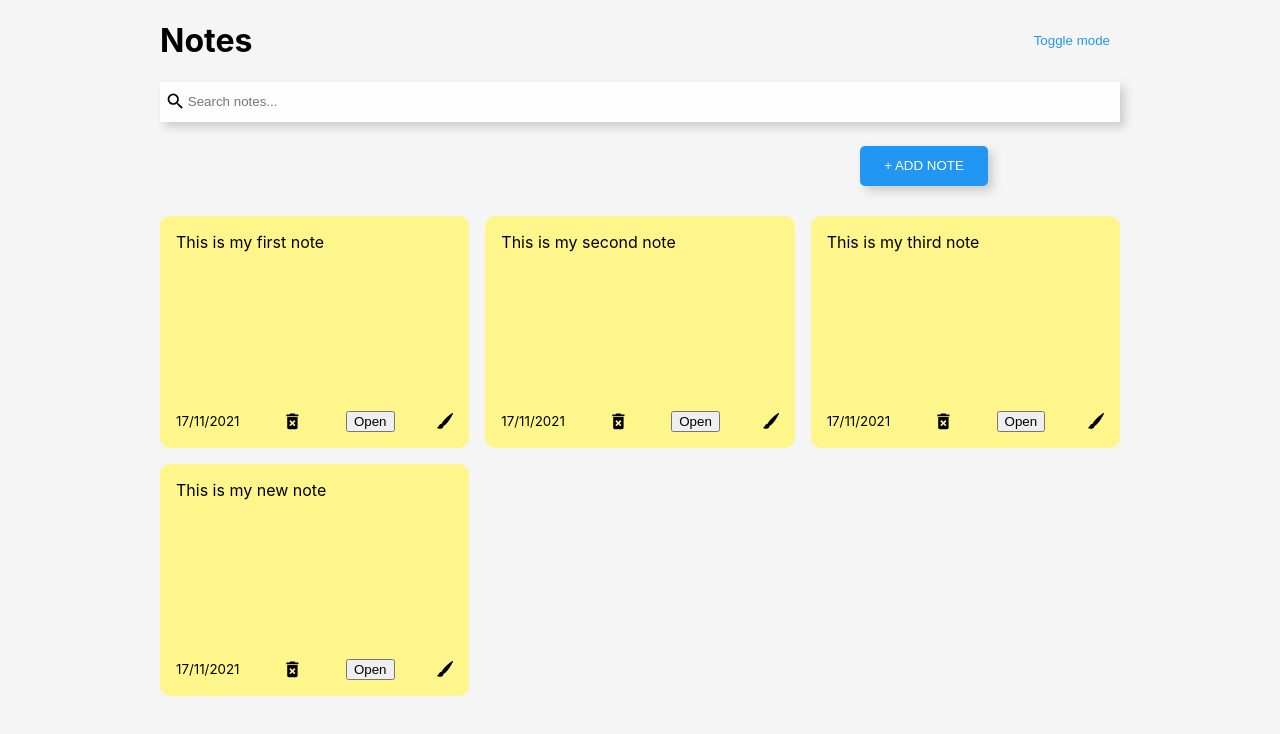
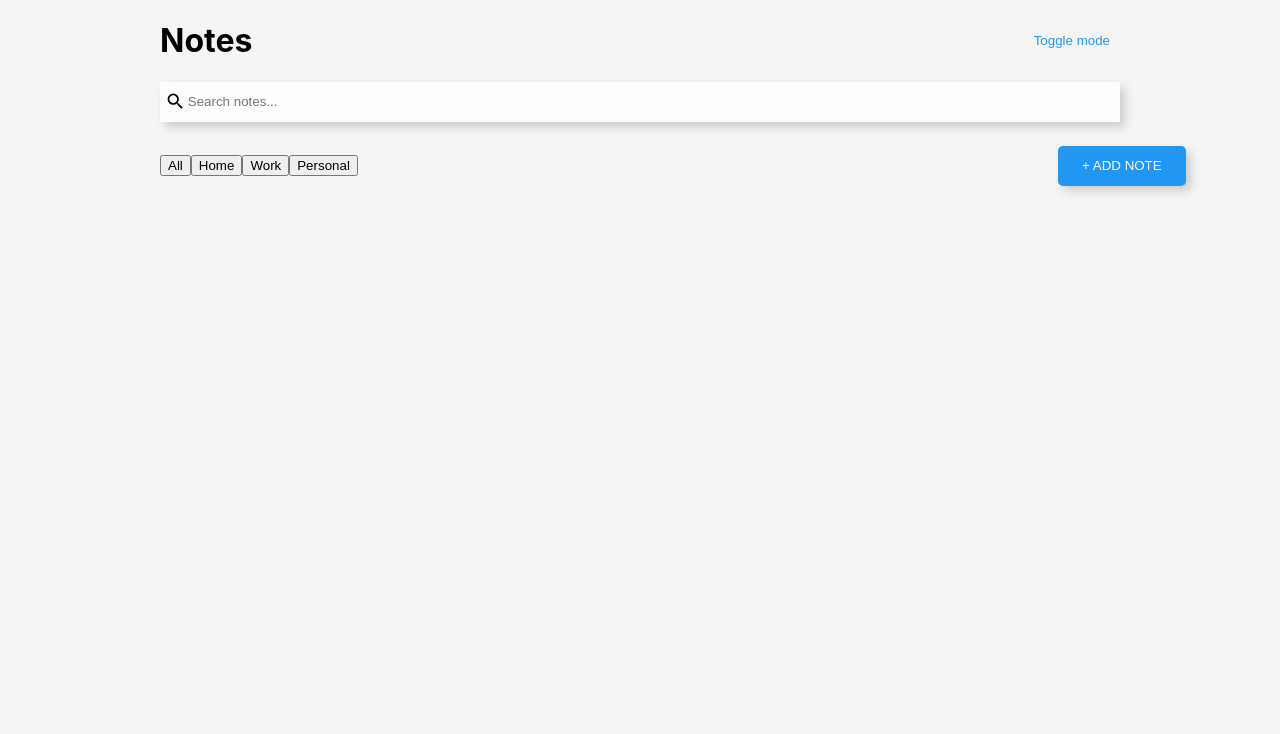
Before and after one commit to GustavoLSantos/CRUDReactJS, a React (Create React App) app: page / in a window 1280 px wide. Shown: the top 734 px of the page. Built offline with nearby package versions, Linux system fonts and the light colour scheme.

Commit message:
Category1

```diff
--- a/src/App.js
+++ b/src/App.js
@@ -5,8 +5,6 @@ import Search from "./components/Search";
 import Header from "./components/Header";
 
 import Modal from "./components/Modal";
-
-
 
 
 const App = () => {
@@ -36,6 +34,10 @@ const App = () => {
 ]);
 
   const [searchText, setSearchText] = useState('');
+  const [showHomeComponent, setShowHomeComponent] = useState(false);
+  const [showWorkComponent, setShowWorkComponent] = useState(false);
+  const [showPersonalComponent, setShowPersonalComponent] = useState(false);
+  const [showComponent, setShowComponent] = useState(false);
 
   const [darkMode, setDarkMode] = useState(false);
 
@@ -50,6 +52,8 @@ const App = () => {
     localStorage.setItem('react-notes-app-data', JSON.stringify(notes))
   }, [notes]);
 
+//Create
+
   const AddNote = (text) => {
     const date = new Date();
     const newNote = {
@@ -61,23 +65,14 @@ const App = () => {
     setNotes(newNotes);
   }
 
+//Delete
+
   const deleteNote = (id) => {
     const newNotes = notes.filter((note)=> note.id !== id);
     setNotes(newNotes);
   }
 
-  const upNote = (id, noteText) => {
-    if(noteText.trim().length > 0){
-      const newNotes = notes.map(note => {
-        if (note.id === id) note.text = noteText
-        return note
-      })
-      console.log(newNotes)
-      setNotes(newNotes);
-      setNoteText('');
-    }
-    setIsModalVisible(false)
-  }
+
 
   //Add note - Modal
 
@@ -96,6 +91,59 @@ const App = () => {
     setIsModalVisible(false)
   }
 
+  // Update
+
+  const upNote = (id, noteText) => {
+    if(noteText.trim().length > 0){
+      const newNotes = notes.map(note => {
+        if (note.id === id) note.text = noteText
+        return note
+      })
+      console.log(newNotes);
+      setNotes(newNotes);
+      setNoteText('');
+    }
+    setIsModalVisible(false)
+  }
+
+  const home = "home"
+  const work = "work"
+  const personal = "personal"
+
+  const homeSearch = () => {
+    const searchNotes = notes.filter((note)=> {
+      if (note.text.toLowerCase().includes(home)){
+        return note
+      }
+    })
+      console.log(searchNotes);
+      setSearchText(searchNotes);
+  }
+
+  const onHomeButtonClick = () =>{
+    setShowPersonalComponent(false)
+    setShowWorkComponent(false)
+     setShowHomeComponent(true)
+  }
+
+  const onWorkButtonClick = () =>{
+    setShowPersonalComponent(false)
+    setShowHomeComponent(false)
+    setShowWorkComponent(true)
+  }
+
+  const onPersonalButtonClick = () =>{
+    setShowWorkComponent(false)
+    setShowHomeComponent(false)
+    setShowPersonalComponent(true)
+  }
+
+  const offButtonClick = () =>{
+    setShowWorkComponent(false)
+    setShowHomeComponent(false)
+    setShowPersonalComponent(false)
+    setShowComponent(true)
+ }
 
 
   return(
@@ -103,8 +151,27 @@ const App = () => {
       <div className="container">
           <Header handleToggleDarkMode={setDarkMode}/>
           <Search handleSearchNote={setSearchText}/>
+
+          <button className="all" onClick={offButtonClick}>All</button>
+          <button className="home" onClick={onHomeButtonClick}>Home</button>
+          <button className="work" onClick={onWorkButtonClick}>Work</button>
+          <button className="personal" onClick={onPersonalButtonClick}>Personal</button>
+
+          {showHomeComponent ?
+          <NotesList notes={notes.filter((note)=>note.text.toLowerCase().includes(home))} handleAddNote={AddNote} handleDeleteNote={deleteNote} handleUpdateClick={upNote}/>
+          : showWorkComponent ?
+          <NotesList notes={notes.filter((note)=>note.text.toLowerCase().includes(work))} handleAddNote={AddNote} handleDeleteNote={deleteNote} handleUpdateClick={upNote}/>
+          : showPersonalComponent?
+           <NotesList notes={notes.filter((note)=>note.text.toLowerCase().includes(personal))} handleAddNote={AddNote} handleDeleteNote={deleteNote} handleUpdateClick={upNote}/>
+          : showComponent ?
+          <NotesList notes={notes.filter((note)=>note.text.toLowerCase().includes(searchText))} handleAddNote={AddNote} handleDeleteNote={deleteNote} handleUpdateClick={upNote}/>
+          : null
+          }
+
           <button className="open" onClick={() => setIsModalVisible(true)}>+ ADD NOTE</button>
-          <NotesList notes={notes.filter((note)=>note.text.toLowerCase().includes(searchText))} handleAddNote={AddNote} handleDeleteNote={deleteNote} handleUpdateClick={upNote}/>
+
+
+
           {isModalVisible ? <Modal onClose={() => setIsModalVisible(false)}>
           <div className="note new">
             <textarea rows="8" cols="10" placeholder="Type to add a new note" onChange={handleChange} value={noteText}>
--- a/src/components/Note.js
+++ b/src/components/Note.js
@@ -5,7 +5,7 @@ import { useState } from "react";
 import Modal from "./Modal";
 import { BsFillBrushFill } from 'react-icons/bs';
 
-const Note = ({ handleAddNote, handleUpdateClick, id, text, date, handleDeleteNote }) => {
+const Note = ({ handleUpdateClick, id, text, date, handleDeleteNote }) => {
 
     const [isModalVisible, setIsModalVisible] = useState(false);
     const [noteText,setNoteText] = useState('');
@@ -13,22 +13,23 @@ const Note = ({ handleAddNote, handleUpdateClick, id, text, date, handleDeleteNo
         setNoteText(event.target.value);
     }
 
-
     return (
         <div className="note">
             <span>{text}</span>
             <div className="note-footer">
                 <small>{date}</small>
                 <MdDeleteForever onClick={() => handleDeleteNote(id)} className='delete-icon' size='1.3em' />
-                <button onClick={() => setIsModalVisible(true)}>Open</button>
+                <BsFillBrushFill onClick={() => setIsModalVisible(true)}/>
                 {isModalVisible ? <Modal onClose={() => setIsModalVisible(false)}>
-                <textarea rows="8" cols="10" placeholder={text} onChange={handleChange} value={noteText}>
-
-                </textarea>
-                <button className="save" onClick={() => handleUpdateClick(id, noteText)}>ADD</button>
-                <button className="cancel" onClick={() => setIsModalVisible(false)}>CANCEL</button>
+                <div className="note new">
+                    <textarea className="update-note" rows="8" cols="10" placeholder={text} onChange={handleChange} value={noteText}>
+                    </textarea>
+                    <div className="note-footer">
+                        <button className="save" onClick={() => handleUpdateClick(id, noteText)}>UPDATE</button>
+                        <button className="cancel" onClick={() => setIsModalVisible(false)}>CANCEL</button>
+                    </div>
+                </div>
                 </Modal> : null}
-                <BsFillBrushFill/>
             </div>
         </div>
     )
--- a/src/components/NotesList.js
+++ b/src/components/NotesList.js
@@ -1,5 +1,3 @@
-
-import AddNote from './AddNote';
 import Note from './Note';
 
 const NotesList = ({ handleUpdateClick, notes, handleAddNote, handleDeleteNote, updateNotes }) => {
--- a/src/index.css
+++ b/src/index.css
@@ -139,3 +139,14 @@ textarea:focus{
   align-items: center;
   justify-content: space-between;
 }
+
+.update-note {
+  border: none;
+  resize: none;
+  background-color: #F4F4F4;
+  display: flex;
+  padding-top: 10px;
+  margin-top: 30px;
+  width: 100vh;
+  height: 50vh;
+}
```
